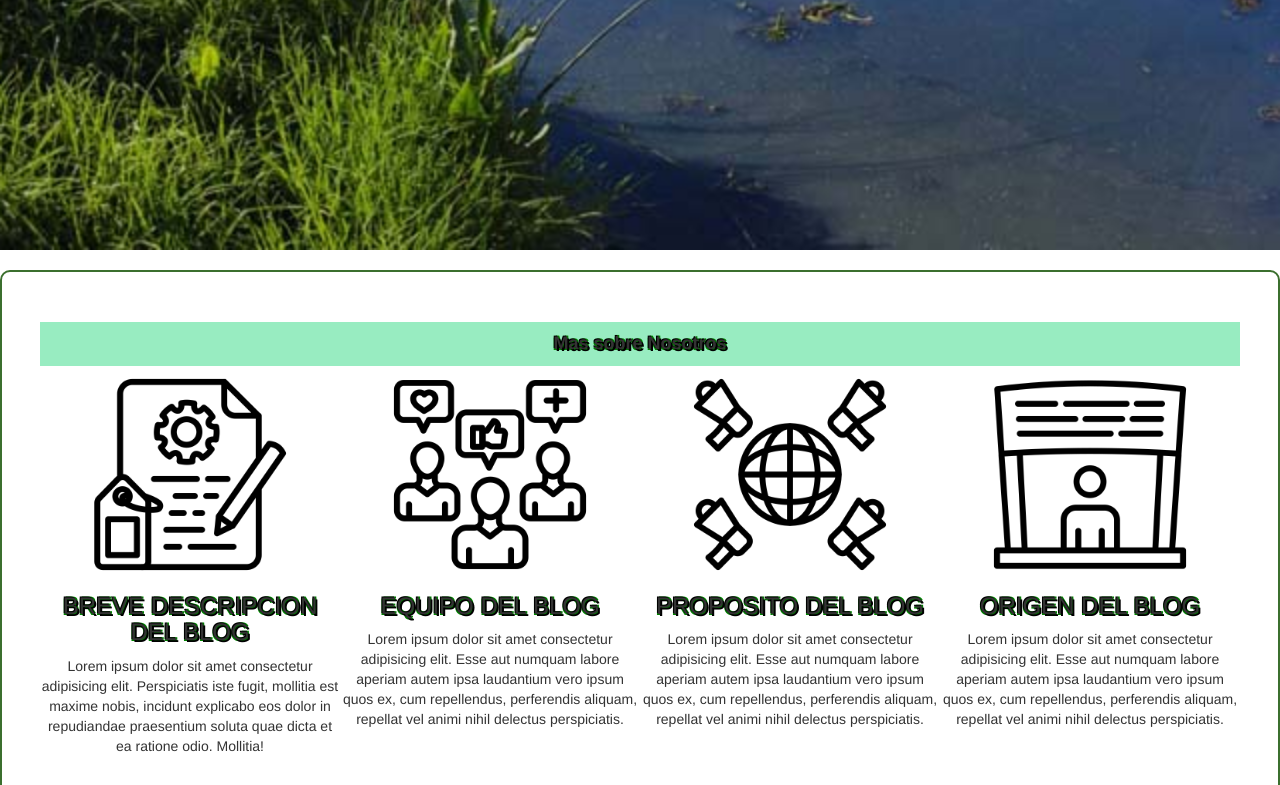
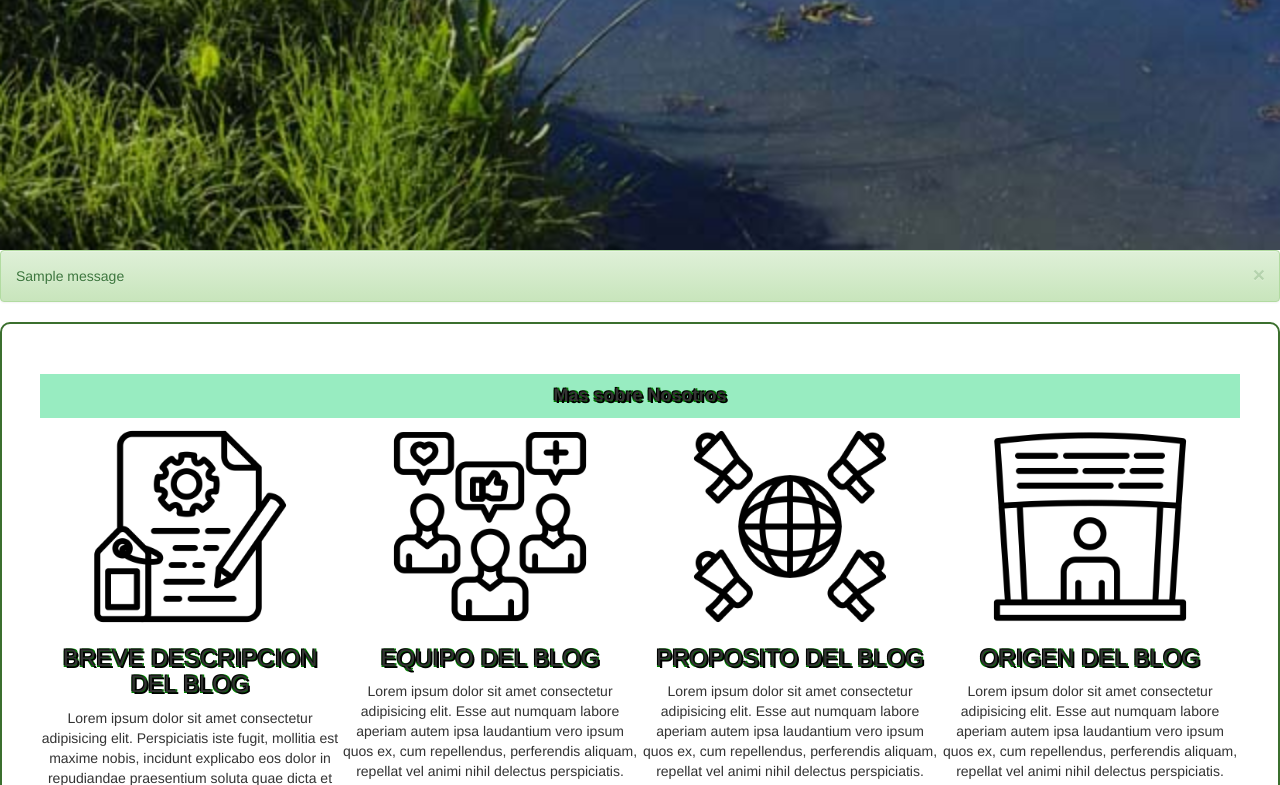
Before and after one commit to JuandCalderoM/flask_project, a Flask app: page / in a window 1280 px wide. Shown: the part 550-1335 px from the top of the page. Run offline with Flask 3, Linux system fonts and the light colour scheme; one stand-in notice (Sample message) is shown; some libraries are stand-ins or nearby versions.

Commit message:
definicion del template flash en la master y instalacion de nuevas librerias

```diff
--- a/app.py
+++ b/app.py
@@ -41,7 +41,6 @@ def contactanos_view():
         'form':form
     }
     if form.validate_on_submit():
-        print("Formulario enviado y válido")
         name = form.name.data
         session['name'] = name
         flash('Muchas gracias por la sugerencia!')
--- a/requirements.txt
+++ b/requirements.txt
@@ -2,3 +2,6 @@ flask
 flask-bootstrap
 flask-wtf
 email-validator
+mysql-connector-python
+mysqlclient
+Flask-MySQLdb
--- a/templates/index.html
+++ b/templates/index.html
@@ -29,7 +29,12 @@
         </div> <!-- naveg-->
     </div>  <!-- content-->
 </header>
-
+{% for message in get_flashed_messages() %}
+<div class="alert alert-success alert-dismissible">
+    <button type="button" data-dismiss="alert" class="close">&times;</button>
+    {{ message }}
+</div>
+{% endfor %}
 {% block content %}
 
 {% endblock content %}
```
Also changed, not shown: templates/comentario.html (+2 -7 lines).
